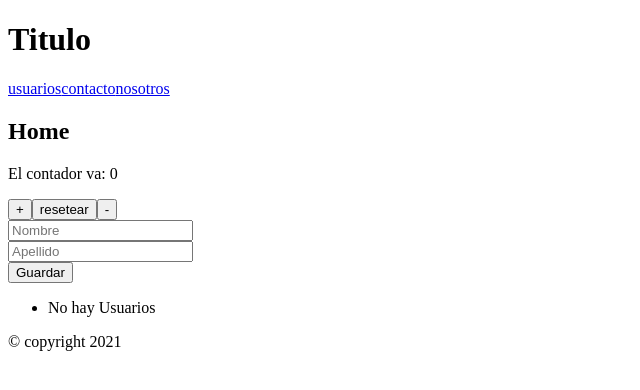
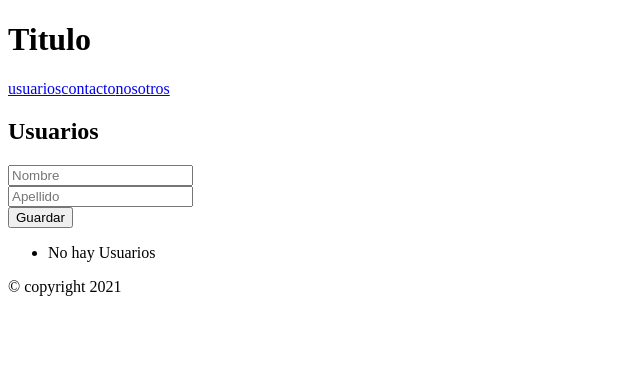
Before and after one commit to Pablo-Echegaray/ReactJS, a React (Create React App) app: page /usuarios in a window 1280 px wide. Shown: the top 390 px of the page, without its empty margins (0-640 px from the left). Built offline with nearby package versions, Linux system fonts and the light colour scheme.

Commit message:
Implementacion de react-router-dom

```diff
--- a/package.json
+++ b/package.json
@@ -9,6 +9,7 @@
     "react": "^17.0.1",
     "react-dom": "^17.0.1",
     "react-redux": "^7.2.2",
+    "react-router-dom": "^5.2.0",
     "react-scripts": "4.0.1",
     "redux": "^4.0.5",
     "web-vitals": "^0.2.4"
--- a/src/index.js
+++ b/src/index.js
@@ -3,10 +3,13 @@ import ReactDOM from "react-dom";
 import App from "./ui/layout/App";
 import { Provider } from "react-redux";
 import store from "./api/store";
+import { BrowserRouter } from "react-router-dom";
 
 ReactDOM.render(
   <Provider store={store}>
-    <App />
+    <BrowserRouter>
+      <App />
+    </BrowserRouter>
   </Provider>,
   document.getElementById("root")
-); //<Provider> ahora todos los componentes hijos de App tienen la posibilidad de conectarse al store si quisieran
+); //al embeber toda la aplicacion en <BrowserRouter> estoy habilitado a usar todos los componentes de rutas.
--- a/src/ui/layout/App.js
+++ b/src/ui/layout/App.js
@@ -2,13 +2,11 @@ import React from "react";
 import Header from "./Header";
 import Main from "./Main";
 import Footer from "./Footer";
-import Usuarios from "../componentes/Usuarios";
 
 let App = () => (
   <>
     <Header />
     <Main />
-    <Usuarios />
     <Footer />
   </>
 );
--- a/src/ui/layout/Header.js
+++ b/src/ui/layout/Header.js
@@ -1,14 +1,15 @@
 import React from "react";
 import { connect } from "react-redux";
+import { NavLink } from "react-router-dom";
 
 const Header = ({ links }) => (
   <header>
     <h1>Titulo</h1>
     <nav>
       {links.map((link, i) => (
-        <a key={i} href={`/${link}`}>
+        <NavLink key={i} to={`/${link}`}>
           {link}
-        </a>
+        </NavLink>
       ))}
     </nav>
   </header>
--- a/src/ui/layout/Main.js
+++ b/src/ui/layout/Main.js
@@ -7,6 +7,12 @@ import {
 } from "../../api/actions/Contador";
 import { bindActionCreators } from "redux";
 
+import Usuarios from "../paginas/Usuarios";
+import Nosotros from "../paginas/Nosotros";
+import Contacto from "../paginas/Contacto";
+
+import { Route, Switch } from "react-router-dom";
+
 const Main = ({
   contador,
   aumentarContador,
@@ -15,11 +21,16 @@ const Main = ({
 }) => {
   return (
     <main>
-      <h2>Home</h2>
+      <Switch>
+        <Route path="/usuarios" component={Usuarios} />
+        <Route path="/nosotros" component={Nosotros} />
+        <Route path="/contacto" component={Contacto} />
+      </Switch>
+      {/*  <h2>Home</h2>
       <p>El contador va: {contador}</p>
       <button onClick={aumentarContador}>+</button>
       <button onClick={resetearContador}>resetear</button>
-      <button onClick={restarContador}>-</button>
+      <button onClick={restarContador}>-</button> */}
     </main>
   );
 };
--- /dev/null
+++ b/src/ui/paginas/Contacto.js
@@ -0,0 +1,11 @@
+import React from "react";
+
+const Contacto = () => (
+  <>
+    <section>
+      <h2>Contacto</h2>
+    </section>
+  </>
+);
+
+export default Contacto;
--- /dev/null
+++ b/src/ui/paginas/Nosotros.js
@@ -0,0 +1,11 @@
+import React from "react";
+
+const Nosotros = () => (
+  <>
+    <section>
+      <h2>Nosotros</h2>
+    </section>
+  </>
+);
+
+export default Nosotros;
--- /dev/null
+++ b/src/ui/paginas/Usuarios.js
@@ -0,0 +1,13 @@
+import React from "react";
+import UsuariosFunc from "../componentes/Usuarios";
+
+const Usuarios = () => (
+  <>
+    <section>
+      <h2>Usuarios</h2>
+      <UsuariosFunc />
+    </section>
+  </>
+);
+
+export default Usuarios;
```
Also changed, not shown: 2 other files (tests, documents, lock files or other folders).
